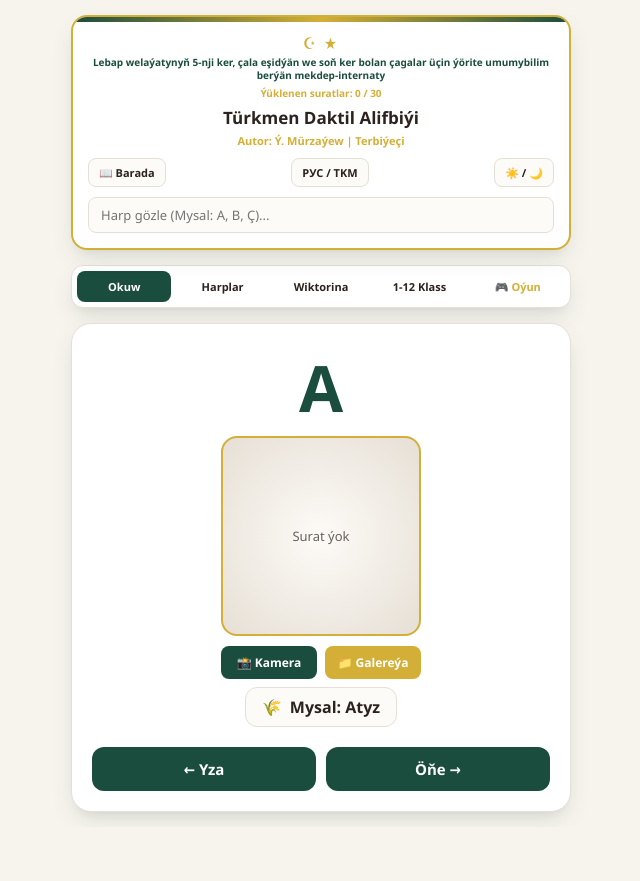
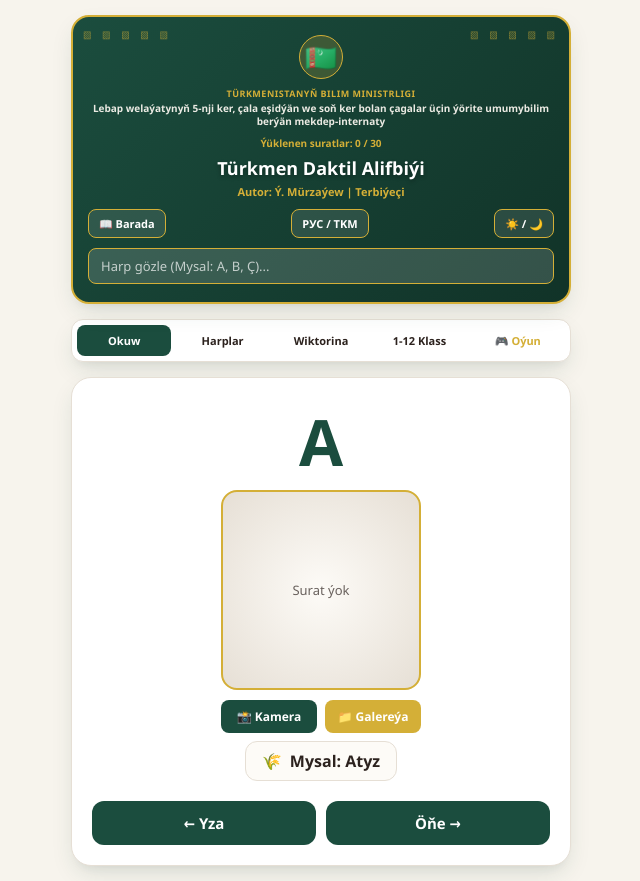
Before and after one commit to ym855076-commits/daktil-app, a plain HTML site: page index.html in a window 1280 px wide. Shown: the whole page, without its empty margins (319-959 px from the left). Before the commit the page ends 827 px from the top, so only its background shows below. Drawn offline with nearby package versions, Linux system fonts and the light colour scheme.

Commit message:
Update index.html

```diff
--- a/index.html
+++ b/index.html
@@ -65,10 +65,12 @@
             gap: 15px;
         }
 
+        /* Официальная шапка с гербом и узорами */
         header {
-            background-color: var(--card-bg);
-            padding: 15px;
-            border-radius: 16px;
+            background: linear-gradient(135deg, #1b4d3e 0%, #113328 100%);
+            color: #ffffff;
+            padding: 18px 15px;
+            border-radius: 18px;
             box-shadow: var(--shadow);
             text-align: center;
             border: 2px solid var(--accent);
@@ -76,27 +78,54 @@
             overflow: hidden;
         }
 
-        header::before {
-            content: "";
+        header::before, header::after {
+            content: "▧ ▨ ▧ ▨ ▧";
             position: absolute;
-            top: 0; left: 0; right: 0;
-            height: 5px;
-            background: linear-gradient(90deg, var(--primary), var(--accent), var(--primary));
+            top: 10px;
+            color: var(--accent);
+            font-size: 10px;
+            opacity: 0.6;
+            letter-spacing: 4px;
+        }
+        header::before { left: 10px; }
+        header::after { right: 10px; }
+
+        .official-emblem-box {
+            display: flex;
+            align-items: center;
+            justify-content: center;
+            gap: 10px;
+            margin-bottom: 8px;
         }
 
-        .state-emblem {
-            font-size: 16px;
+        .state-emblem-icon {
+            font-size: 26px;
+            background: rgba(212, 175, 55, 0.2);
+            border-radius: 50%;
+            width: 44px;
+            height: 44px;
+            display: flex;
+            align-items: center;
+            justify-content: center;
+            border: 1px solid var(--accent);
+        }
+
+        .ministry-title {
+            font-size: 9px;
             color: var(--accent);
+            font-weight: 700;
+            text-transform: uppercase;
+            letter-spacing: 0.5px;
             margin-bottom: 2px;
-            letter-spacing: 2px;
         }
 
         .school-name {
             font-size: 10px;
-            color: var(--primary);
-            font-weight: 700;
-            margin-bottom: 4px;
+            color: #f7f4ed;
+            font-weight: 600;
+            margin-bottom: 8px;
             line-height: 1.3;
+            opacity: 0.95;
         }
 
         .progress-indicator {
@@ -107,9 +136,11 @@
         }
 
         h1 {
-            font-size: 17px;
+            font-size: 18px;
             font-weight: 800;
             margin-bottom: 4px;
+            color: #ffffff;
+            text-shadow: 0 2px 4px rgba(0,0,0,0.3);
         }
 
         .author-info {
@@ -128,14 +159,18 @@
         }
 
         .btn-small {
-            background: var(--ornament-bg);
-            border: 1px solid var(--border-color);
-            color: var(--text-color);
+            background: rgba(255, 255, 255, 0.1);
+            border: 1px solid var(--accent);
+            color: #ffffff;
             padding: 6px 10px;
             border-radius: 8px;
             font-size: 11px;
             cursor: pointer;
             font-weight: 600;
+        }
+
+        .btn-small:hover {
+            background: rgba(212, 175, 55, 0.2);
         }
 
         .search-box {
@@ -147,17 +182,21 @@
 
         .search-input {
             flex: 1;
-            background: var(--ornament-bg);
-            border: 1px solid var(--border-color);
-            color: var(--text-color);
+            background: rgba(255, 255, 255, 0.15);
+            border: 1px solid var(--accent);
+            color: #ffffff;
             padding: 8px 12px;
             border-radius: 8px;
             font-size: 13px;
             outline: none;
         }
 
+        .search-input::placeholder {
+            color: rgba(255, 255, 255, 0.7);
+        }
+
         .search-input:focus {
-            border-color: var(--accent);
+            background: rgba(255, 255, 255, 0.25);
         }
 
         .nav-tabs {
@@ -438,7 +477,10 @@
 
     <div class="container">
         <header>
-            <div class="state-emblem">☪ ★</div>
+            <div class="official-emblem-box">
+                <div class="state-emblem-icon">🇹🇲</div>
+            </div>
+            <div class="ministry-title">Türkmenistanyň Bilim ministrligi</div>
             <div class="school-name">Lebap welaýatynyň 5-nji ker, çala eşidýän we soň ker bolan çagalar üçin ýörite umumybilim berýän mekdep-internaty</div>
             <div class="progress-indicator" id="progress-indicator">Ýüklenen suratlar: 0 / 30</div>
             <h1 id="main-title">Türkmen Daktil Alifbiýi</h1>
```
